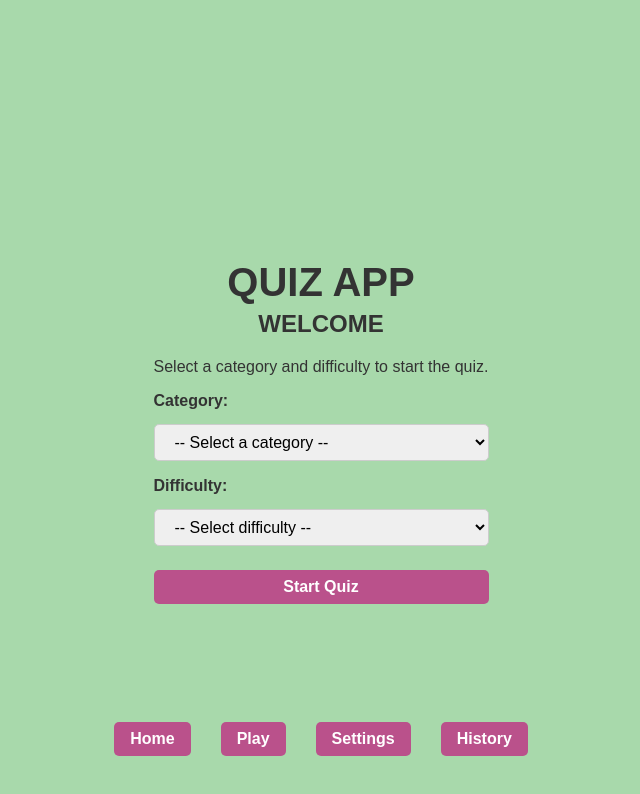
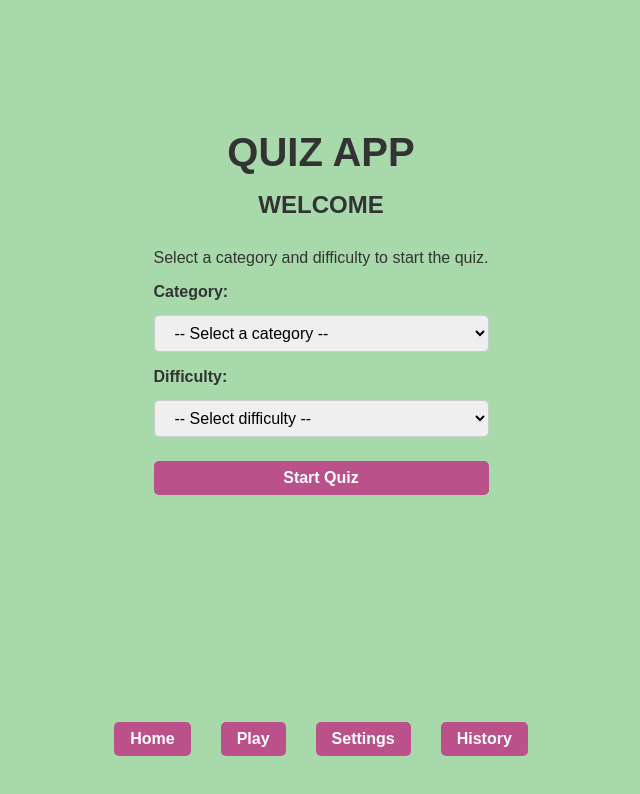
Before and after one commit to Nyateya/Quiz-app, a React (Vite) app: page / in a window 1280 px wide. Shown: the top 794 px of the page, without its empty margins (319-959 px from the left). Built offline with nearby package versions, Linux system fonts and the light colour scheme.

Commit message:
deployment

```diff
--- a/src/components/Welcomepage.css
+++ b/src/components/Welcomepage.css
@@ -1,25 +1,31 @@
-/* WelcomePage.css */
+
 
 .welcome-page {
   display: flex;
   flex-direction: column;
   align-items: center; /* centers horizontally */
   justify-content: center;
-  min-height: 100vh; /* full height of screen */
-
+  min-height: 70vh;
   font-family: Arial, sans-serif;
+  margin-bottom: 50px;
 }
 
+
 .header {
-  text-align: center; /* center text */
-  margin-bottom: 20px;
+  text-align: center;
+  margin-bottom: 30px;
+
+
 }
 
 .header h1 {
   font-size: 2.5rem;
-  margin: 0;
+  margin-top: 0px;
+  font-weight: bold;
+
   color: #333;
 }
+
 
 .header h2 {
   font-size: 1.5rem;
@@ -28,10 +34,9 @@
 }
 
 
-
 .form-group {
-  margin: 15px 0;
-  text-align: left; /* labels aligned left inside card */
+  margin: 1.5rem 0;
+  text-align: left;
 }
 
 .form-group label {
```
